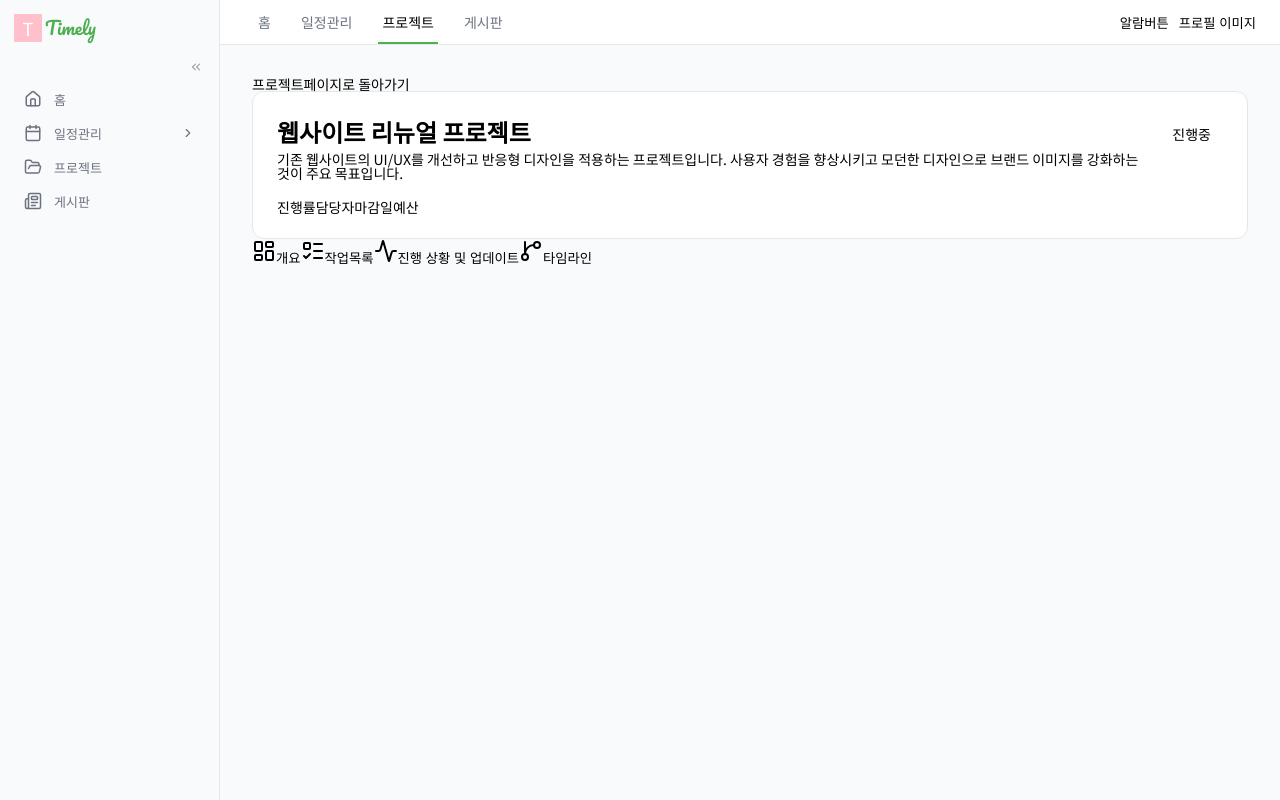
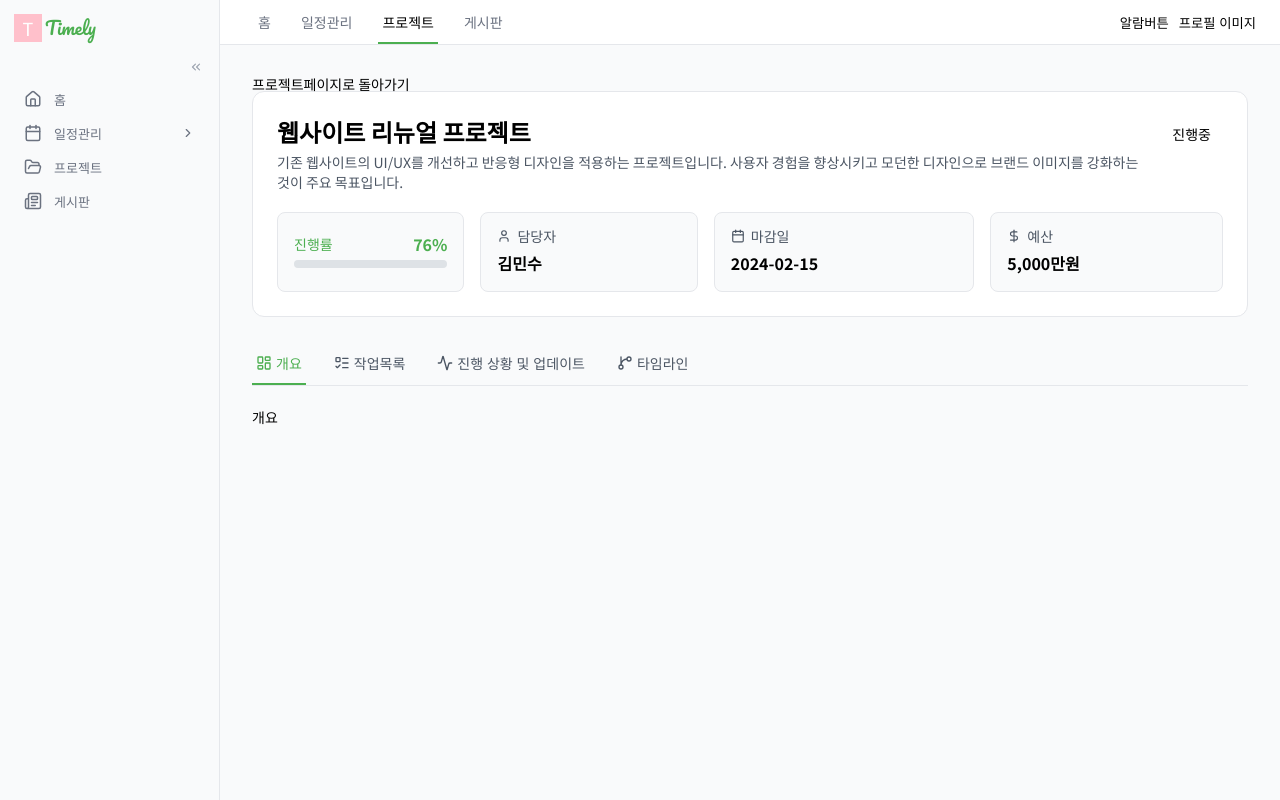
Before and after one commit to zingZZi/timely, a React (Vite) app: page /projects/detail/1 in a window 1280 px wide. Built offline with nearby package versions, Linux system fonts and the light colour scheme; a web font is replaced by a local one.

Commit message:
프로젝트 상세페이지 상단영역 레이아웃 작업

```diff
--- a/src/pages/projects/detail/ProjectDetail.jsx
+++ b/src/pages/projects/detail/ProjectDetail.jsx
@@ -1,30 +1,85 @@
-import { LayoutDashboard,ListTodo,Activity,GitBranch } from 'lucide-react';
-import * as S from './ProjectDetail.style'
+import {
+  User,
+  Calendar,
+  DollarSign,
+  LayoutDashboard,
+  ListTodo,
+  Activity,
+  GitBranch,
+} from "lucide-react";
+import * as S from "./ProjectDetail.style";
 
-function ProjectDetail(){
-    return(
+function ProjectDetail() {
+  return (
     <>
       <a href="">프로젝트페이지로 돌아가기</a>
       <S.ProjectDetail>
         <S.ProjectTitle>웹사이트 리뉴얼 프로젝트</S.ProjectTitle>
-                <S.ProjectSummery>기존 웹사이트의 UI/UX를 개선하고 반응형 디자인을 적용하는 프로젝트입니다. 사용자 경험을 향상시키고 모던한 디자인으로 브랜드 이미지를 강화하는 것이 주요 목표입니다.</S.ProjectSummery>
+        <S.ProjectDescription>
+          기존 웹사이트의 UI/UX를 개선하고 반응형 디자인을 적용하는
+          프로젝트입니다. 사용자 경험을 향상시키고 모던한 디자인으로 브랜드
+          이미지를 강화하는 것이 주요 목표입니다.
+        </S.ProjectDescription>
         <S.ProjectState>진행중</S.ProjectState>
-                <S.ProjectInfos>
-                    <li>진행률</li>
-                    <li>담당자</li>
-                    <li>마감일</li>
-                    <li>예산</li>
-                </S.ProjectInfos>
+        <S.PrjoectSummary>
+          <S.SummaryList>
+            <S.GraphContent>
+              <S.GraphText>
+                진행률 <strong>76%</strong>
+              </S.GraphText>
+              <S.Graph>
+                <S.GraphPerCent></S.GraphPerCent>
+              </S.Graph>
+            </S.GraphContent>
+          </S.SummaryList>
+          <S.SummaryList>
+            <S.SummaryItem>
+              <User />
+              담당자
+            </S.SummaryItem>
+            <S.SummeyValue>김민수</S.SummeyValue>
+          </S.SummaryList>
+          <S.SummaryList>
+            <S.SummaryItem>
+              <Calendar />
+              마감일
+            </S.SummaryItem>
+            <S.SummeyValue>2024-02-15</S.SummeyValue>
+          </S.SummaryList>
+          <S.SummaryList>
+            <S.SummaryItem>
+              <DollarSign />
+              예산
+            </S.SummaryItem>
+            <S.SummeyValue>5,000만원</S.SummeyValue>
+          </S.SummaryList>
+        </S.PrjoectSummary>
       </S.ProjectDetail>
 
-            <div>
-                <button><LayoutDashboard/>개요</button>
-                <button><ListTodo/>작업목록</button>
-                <button><Activity/>진행 상황 및 업데이트</button>
-                <button><GitBranch/>타임라인</button>
-            </div>
+      <S.TabWrap>
+        <S.TabBtn className="active">
+          <LayoutDashboard />
+          개요
+        </S.TabBtn>
+        <S.TabBtn>
+          <ListTodo />
+          작업목록
+        </S.TabBtn>
+        <S.TabBtn>
+          <Activity />
+          진행 상황 및 업데이트
+        </S.TabBtn>
+        <S.TabBtn>
+          <GitBranch />
+          타임라인
+        </S.TabBtn>
+      </S.TabWrap>
+
+      <S.TabContent>
+        <h2>개요</h2>
+      </S.TabContent>
     </>
-    )
+  );
 }
 
-export default ProjectDetail
+export default ProjectDetail;
--- a/src/pages/projects/detail/ProjectDetail.style.js
+++ b/src/pages/projects/detail/ProjectDetail.style.js
@@ -2,38 +2,151 @@ import styled from "styled-components";
 
 export const ProjectDetail = styled.section`
   background-color: ${({ theme }) => theme.colors.white};
-    padding:2.4rem;
-    border:1px solid ${({ theme }) => theme.colors.gray[200]};
+  padding: 2.4rem;
+  border: 1px solid ${({ theme }) => theme.colors.gray[200]};
+  border-radius: 1.2rem;
   display: grid;
   grid-template-columns: 1fr auto;
   align-items: center;
   column-gap: 1.2rem;
-    border-radius: 1.2rem;
-`
+
+  margin-bottom: 2.4rem;
+`;
 
 export const ProjectTitle = styled.h2`
   grid-column: 1/3;
   order: 1;
-    margin-bottom: .4rem;
+  margin-bottom: 0.4rem;
   font-size: ${({ theme }) => theme.fontSizes.xxl};
   font-weight: ${({ theme }) => theme.fontWeights.bold};
   line-height: 3.2rem;
-`
+`;
 
-export const ProjectSummery = styled.p`
+export const ProjectDescription = styled.p`
   grid-column: 1/3;
   order: 3;
-
-`
+  line-height: 2rem;
+  color: ${({ theme }) => theme.colors.gray[700]};
+`;
 export const ProjectState = styled.span`
   grid-column: 3/4;
   order: 2;
-padding:.4rem 1.2rem;
-`
+  padding: 0.4rem 1.2rem;
+`;
 
-export const ProjectInfos = styled.ul`
+export const PrjoectSummary = styled.ul`
   grid-column: 1/4;
   order: 4;
-margin-top:2rem;
+  margin-top: 2rem;
   display: flex;
-`
+  gap: 1.6rem;
+`;
+
+export const SummaryList = styled.li`
+  padding: 1.6rem;
+  border-radius: 0.8rem;
+  flex-grow: 1;
+  font-size: ${({ theme }) => theme.fontSizes.xxs};
+  border: 1px solid ${({ theme }) => theme.colors.gray[200]};
+  background-color: ${({ theme }) => theme.colors.gray[100]};
+  display: flex;
+  flex-wrap: wrap;
+  align-items: center;
+
+  &:first-child {
+  }
+`;
+
+export const SummaryItem = styled.span`
+  display: flex;
+  align-items: center;
+  justify-content: start;
+  gap: 0.6rem;
+  margin-bottom: 0.8rem;
+  color: ${({ theme }) => theme.colors.gray[700]};
+  svg {
+    width: 1.4rem;
+    height: 1.4rem;
+  }
+`;
+
+export const SummeyValue = styled.strong`
+  font-size: ${({ theme }) => theme.fontSizes.md};
+  line-height: 2.4rem;
+  font-weight: ${({ theme }) => theme.fontWeights.bold};
+  width: 100%;
+`;
+
+export const GraphContent = styled.div`
+  width: 100%;
+`;
+
+export const GraphText = styled.p`
+  display: flex;
+  align-items: center;
+  justify-content: space-between;
+  color: ${({ theme }) => theme.colors.main};
+  font-size: ${({ theme }) => theme.fontSizes.xxs};
+  strong {
+    font-weight: ${({ theme }) => theme.fontWeights.bold};
+    font-size: ${({ theme }) => theme.fontSizes.md};
+  }
+`;
+
+export const Graph = styled.div`
+  margin: 0.8rem 0 0;
+  position: relative;
+  width: 100%;
+  height: 8px;
+  border-radius: 100px;
+  overflow: hidden;
+  background-color: ${({ theme }) => theme.colors.gray[300]};
+`;
+
+export const GraphPerCent = styled.i`
+  position: absolute;
+  top: 0;
+  left: 0;
+  height: 8px;
+  border-radius: 100px;
+  background-color: ${({ theme }) => theme.colors.main};
+`;
+
+export const TabWrap = styled.nav`
+  display: flex;
+  gap: 2.4rem;
+  border-bottom: 1px solid ${({ theme }) => theme.colors.gray[200]};
+  margin-bottom: 2.4rem;
+`;
+
+export const TabBtn = styled.button`
+  padding: 1.2rem 0.4rem;
+  position: relative;
+  display: flex;
+  align-items: center;
+  font-size: ${({ theme }) => theme.fontSizes.sm};
+  color: ${({ theme }) => theme.colors.gray[700]};
+  gap: 0.4rem;
+  svg {
+    width: 1.6rem;
+    height: 1.6rem;
+  }
+  &:hover {
+    color: ${({ theme }) => theme.colors.black};
+  }
+
+  &.active {
+    color: ${({ theme }) => theme.colors.main};
+    &::after {
+      content: "";
+      position: absolute;
+      left: 0;
+      bottom: 0;
+      width: 100%;
+      height: 2px;
+      background-color: ${({ theme }) => theme.colors.main};
+    }
+  }
+`;
+
+export const TabContent = styled.section``;
--- a/src/pages/projects/index/Projects.jsx
+++ b/src/pages/projects/index/Projects.jsx
@@ -1,6 +1,7 @@
+import { Link } from "react-router-dom";
 import PageHeader from "../../../components/PageHeader/PageHeader";
-import * as S from './Index.style'
-import { User,Calendar } from 'lucide-react';
+import * as S from "./Index.style";
+import { User, Calendar } from "lucide-react";
 
 function Projects() {
   return (
@@ -13,33 +14,26 @@ function Projects() {
       <S.Tab>
         <S.TabBtn className="active">
           전체
-          <S.TabNum>
-            10
-          </S.TabNum>
+          <S.TabNum>10</S.TabNum>
         </S.TabBtn>
         <S.TabBtn>
           진행중
-          <S.TabNum>
-            100
-          </S.TabNum>
+          <S.TabNum>100</S.TabNum>
         </S.TabBtn>
         <S.TabBtn>
           완료
-          <S.TabNum>
-            100
-          </S.TabNum>
+          <S.TabNum>100</S.TabNum>
         </S.TabBtn>
         <S.TabBtn>
           보류
-          <S.TabNum>
-            0
-          </S.TabNum>
+          <S.TabNum>0</S.TabNum>
         </S.TabBtn>
       </S.Tab>
 
       <S.ProjectLists>
         <S.ProjectList>
           <S.ProjectCard>
+            <Link to="/projects/detail/1">
               <S.ProjectTitle>웹사이트 리뉴얼 프로젝트</S.ProjectTitle>
               <S.ProjectSum>
                 기존 웹사이트의 UI/UX를 개선하고 반응형 디자인을 적용하는
@@ -57,14 +51,21 @@ function Projects() {
                   <S.GraphPerCent></S.GraphPerCent>
                 </S.Graph>
               </S.GraphContent>
-            <S.ProjectInfo><User/>김민수</S.ProjectInfo>
-            <S.ProjectInfo><Calendar/>2024-02-13</S.ProjectInfo>
+              <S.ProjectInfo>
+                <User />
+                김민수
+              </S.ProjectInfo>
+              <S.ProjectInfo>
+                <Calendar />
+                2024-02-13
+              </S.ProjectInfo>
               <S.TagWrap>
                 <S.Tag>웹개발</S.Tag>
                 <S.Tag>UI/UX</S.Tag>
                 <S.Tag>반응형</S.Tag>
                 <S.MoreTag>+ 1</S.MoreTag>
               </S.TagWrap>
+            </Link>
           </S.ProjectCard>
         </S.ProjectList>
       </S.ProjectLists>
```
Lines whose indentation alone changed are shown as unchanged.
